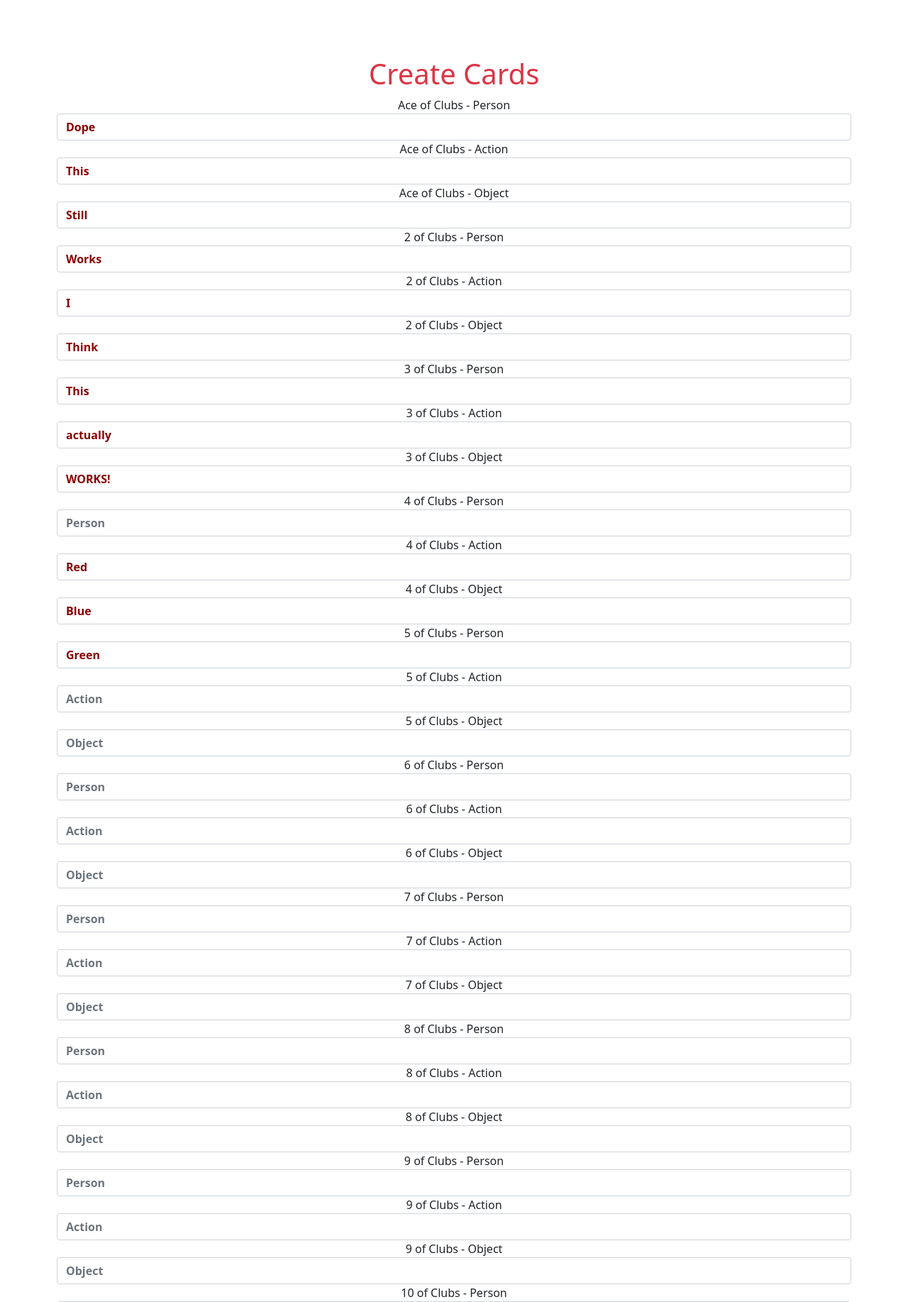
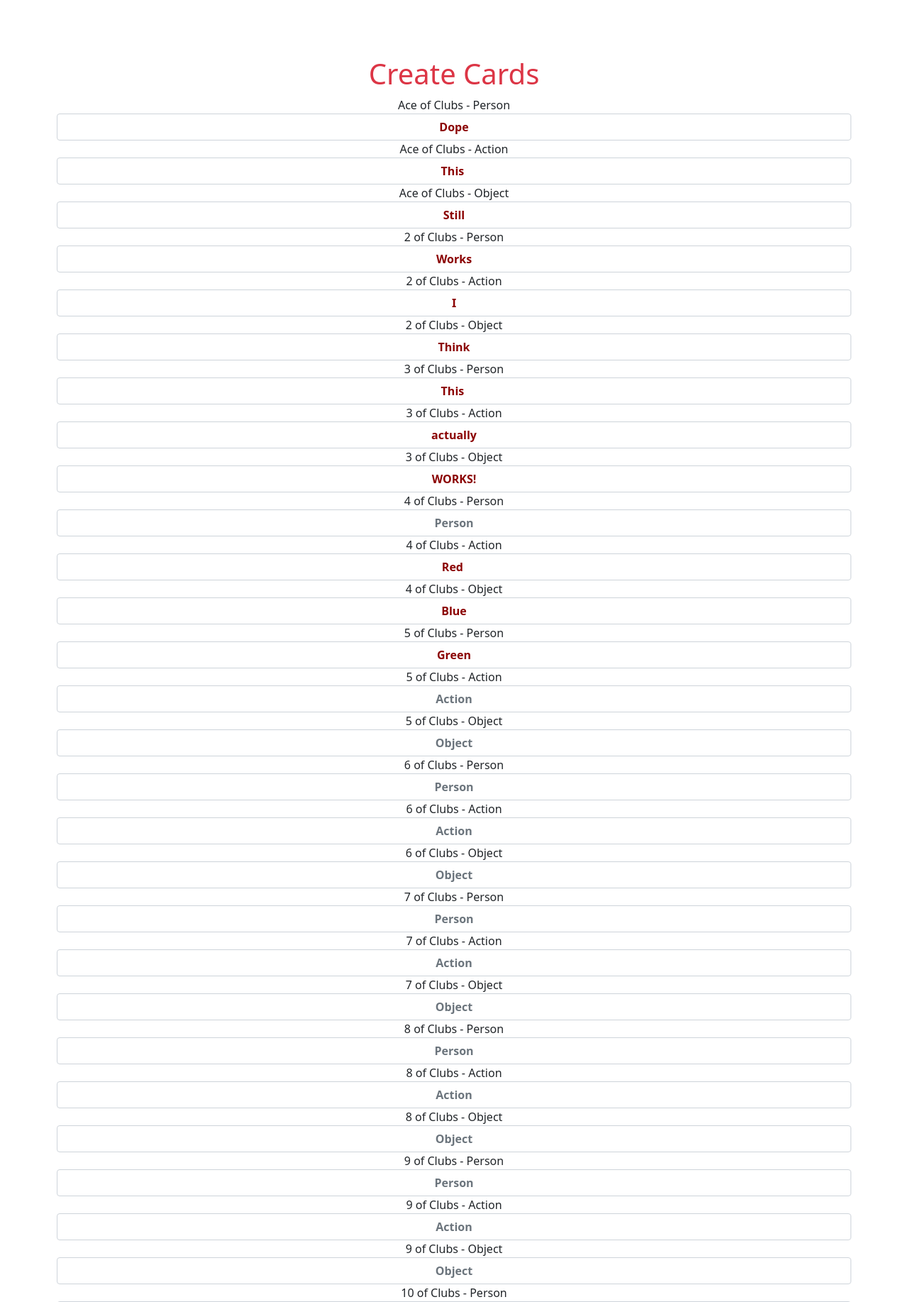
Before and after one commit to d-bliss/paocards, a Flask app: page /create in a window 1280 px wide. Shown: the part 76-1911 px from the top of the page at 71% size. Run offline with Flask 2, Linux system fonts and the light colour scheme; a user stored in the database is signed in; data comes from the database, SQL or seed files in the repository; some libraries are stand-ins or nearby versions.

Commit message:
Wed, Jan 18, 2023, 10:32 PM +00:00

```diff
--- a/static/styles.css
+++ b/static/styles.css
@@ -12,6 +12,11 @@ nav .navbar-brand .blue {
 .red-text {
     color: #8B0000;
     font-weight: bold;
+}
+
+/* Centers text on input form */
+.center-text {
+    text-align: center;
 }
 
 nav .navbar-brand .red {
--- a/templates/create.html
+++ b/templates/create.html
@@ -11,17 +11,17 @@ Create
     <div class="form-group">
         <label for="{{ card.user_id }}-person">{{ card.rank }} of {{ card.suit }} -
             Person</label>
-        <input placeholder="Person" type="text" class="form-control" name="person_{{ card.std_card_id }}" value="{{ request.form.get('person_' ~ card.std_card_id ,'') }}">
+        <input placeholder="Person" type="text" class="form-control center-text" name="person_{{ card.std_card_id }}" value="{{ request.form.get('person_' ~ card.std_card_id ,'') }}">
     </div>
     <div class="form-group">
         <label for="{{ card.user_id }}-action">{{ card.rank }} of {{ card.suit }} -
             Action</label>
-        <input placeholder="Action" type="text" class="form-control" name="action_{{ card.std_card_id }}" value="{{ request.form.get('action_' ~ card.std_card_id ,'') }}">
+        <input placeholder="Action" type="text" class="form-control center-text" name="action_{{ card.std_card_id }}" value="{{ request.form.get('action_' ~ card.std_card_id ,'') }}">
     </div>
     <div class="form-group">
         <label for="{{ card.user_id }}-object">{{ card.rank }} of {{ card.suit }} -
             Object</label>
-        <input placeholder="Object" type="text" class="form-control" name="obj_{{ card.std_card_id }}" value="{{ request.form.get('obj_' ~ card.std_card_id ,'') }}">
+        <input placeholder="Object" type="text" class="form-control center-text" name="obj_{{ card.std_card_id }}" value="{{ request.form.get('obj_' ~ card.std_card_id ,'') }}">
     </div>
     {% endfor %}
     <button class="btn btn-primary" type="submit">Save</button>
```
